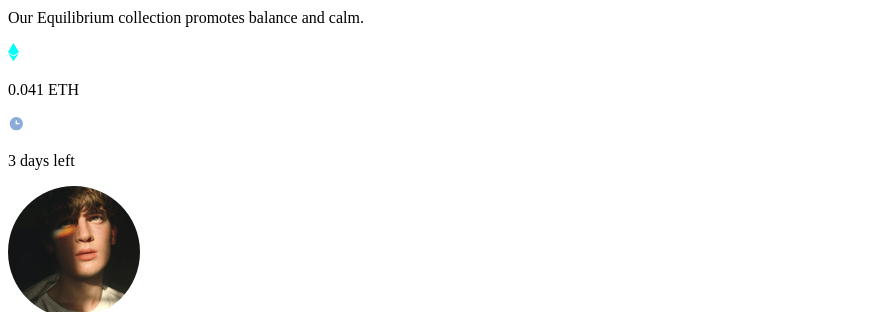
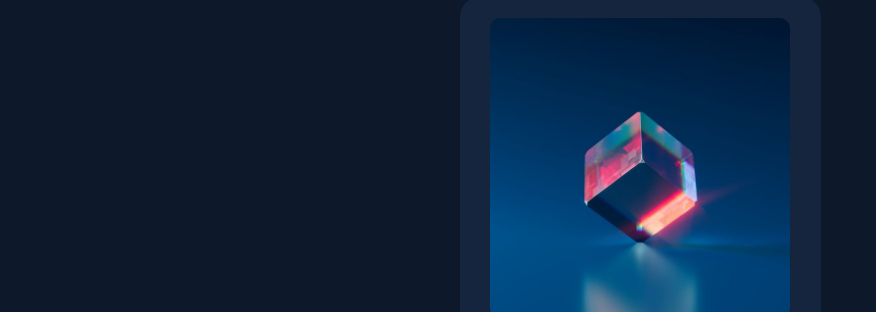
Before and after one commit to sadykova/FM_NFT_preview-card, a plain HTML site: page index.html in a window 1280 px wide. Shown: the part 97-409 px from the top of the page, without its empty margins (0-876 px from the left). Drawn offline with Linux system fonts and the light colour scheme.

Commit message:
Add NFT card 's image

```diff
--- a/index.html
+++ b/index.html
@@ -16,7 +16,7 @@
   </head>
   <body>
     <div class="card">
-      <img src="" alt="" />
+      <img class="eq-img" src="./images/image-equilibrium.jpg" alt="" />
       <div class="text">
         <h1>Equilibrium #3429</h1>
         <p>Our Equilibrium collection promotes balance and calm.</p>
--- a/style.css
+++ b/style.css
@@ -16,6 +16,43 @@
   --white: hsl(0, 0%, 100%);
 }
 
+/* Reset */
+
+* {
+  padding: 0;
+  margin: 0;
+  box-sizing: border-box;
+}
+
+/* Main styles */
+
+body {
+  background-color: var(--very-dark-blue-main-bg);
+  height: 100vh;
+  display: flex;
+  flex-direction: column;
+  justify-content: center;
+  align-items: center;
+}
+
+.card {
+  background-color: var(--very-dark-blue-card);
+  width: 361px;
+  height: 600px;
+  display: flex;
+  flex-direction: column;
+  justify-content: center;
+  align-items: center;
+  border-radius: 20px;
+  padding-top: 30px;
+}
+
+.eq-img {
+  width: 300px;
+  height: auto;
+  border-radius: 10px;
+}
+
 /* Attribution styles */
 .attribution {
   font-size: 11px;
```
